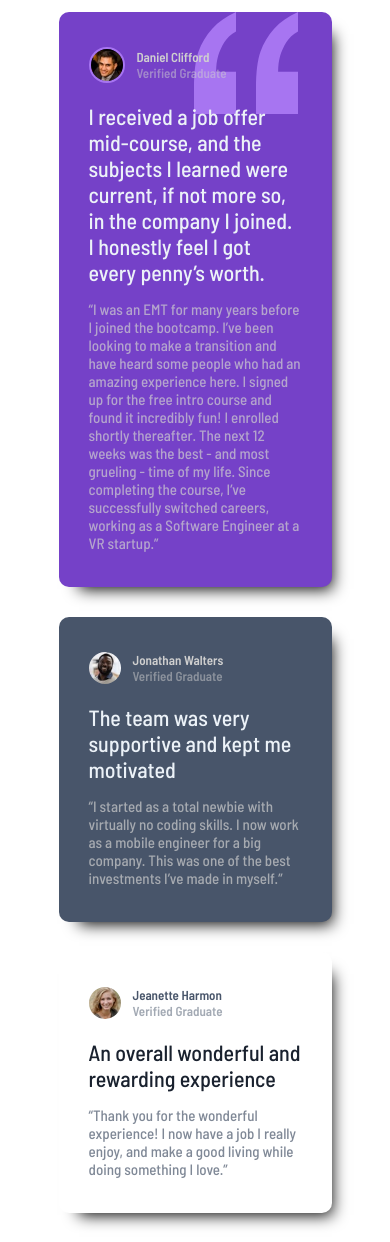
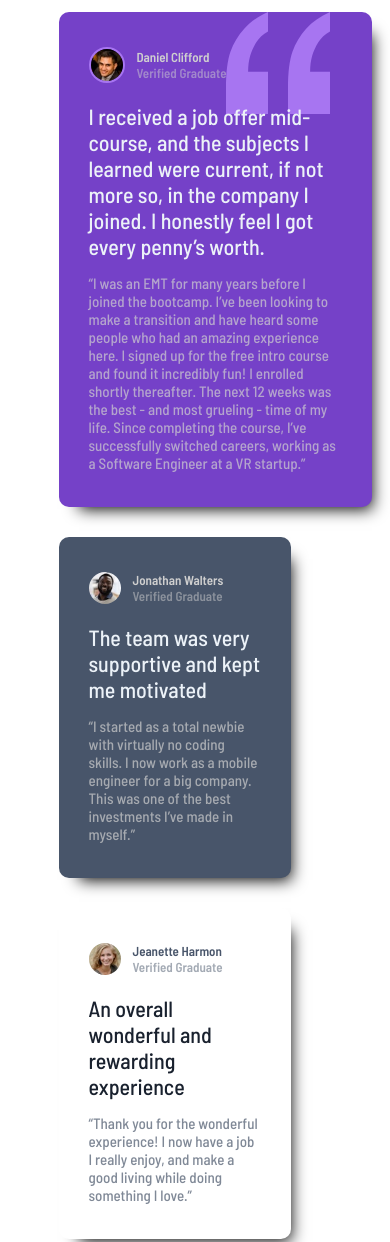
Before and after one commit to Yasmim-Coimbra/testimonials-grid-section, a plain HTML site: page index.html in a window 390 px wide. Shown: the top 1242 px of the page. Drawn offline with Linux system fonts and the light colour scheme.

Commit message:
refactor: refactoring responsive.css file

```diff
--- a/src/css/responsive.css
+++ b/src/css/responsive.css
@@ -1,20 +1,10 @@
 @media (min-width: 1485px), (max-width: 1336px) {
     body {
-        main .container .card.daniel,
-        main .container .card.patrick {
+        main .container .card {
             width: 100%;
         }
 
         main .container .card.jonathan,
-        main .container .card.jeanette,
-        main .container .card.kira {
-            width: 100%;
-        }
-
-        main .container .card.jonathan {
-            margin-left: 0;
-        }
-
         main .container .card.kira {
             margin-left: 0;
         }
```
